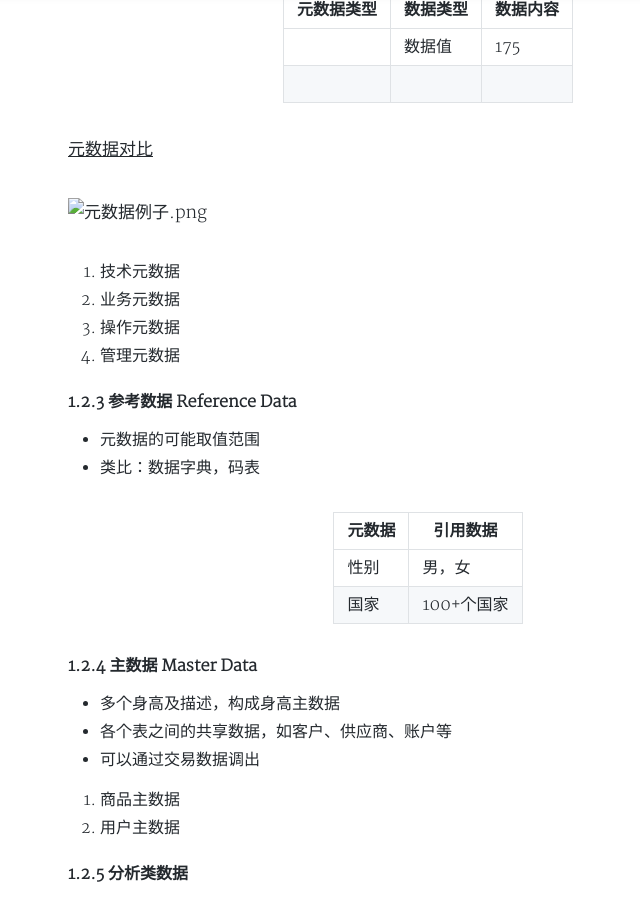
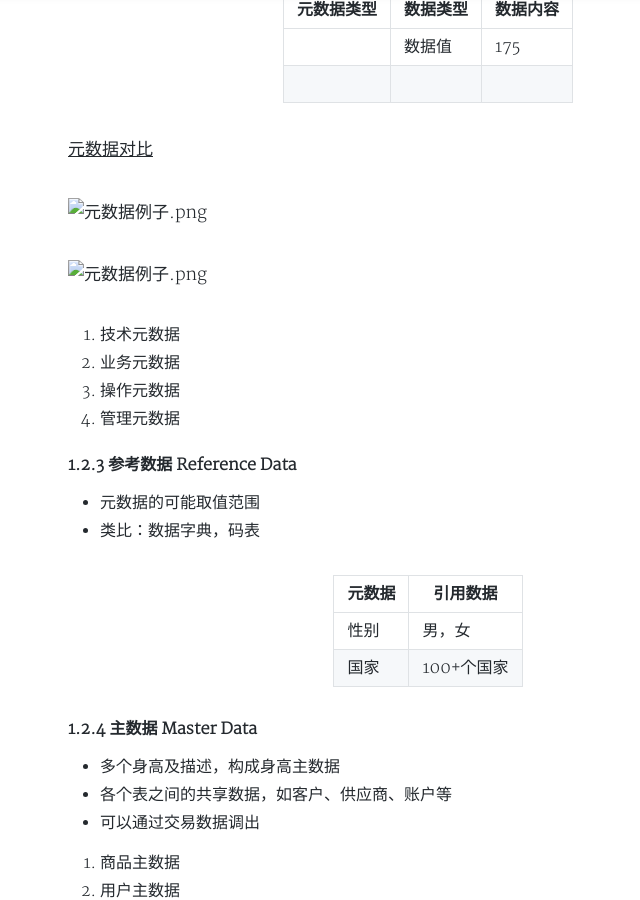
Before and after one commit to izrchen/blog, a Jekyll site: the page built from _posts/2022-04-20-数据治理.html, in a window 1280 px wide and 900 px high, scrolled down 1171 px. Shown: the whole window, without its empty margins (212-852 px from the left). Built offline with Jekyll 4.4.1, drawn with Linux system fonts in a browser that asks for light colours; nearby versions of some CDN libraries; a style sheet for code colours, icons or effects is not loaded.

Commit message:
测试图片路径

```diff
--- a/_posts/2022-04-20-数据治理.html
+++ b/_posts/2022-04-20-数据治理.html
@@ -6,8 +6,8 @@ author: Nathan
 tags: job
 ---
 
-<div id="outline-container-org4be6bcf" class="outline-2">
-<h2 id="org4be6bcf"><span class="section-number-2">1</span> 概念</h2>
+<div id="outline-container-org496445a" class="outline-2">
+<h2 id="org496445a"><span class="section-number-2">1</span> 概念</h2>
 <div class="outline-text-2" id="text-1">
 </div>
 <div id="outline-container-org84adc54" class="outline-3">
@@ -131,8 +131,9 @@ tags: job
 </tbody>
 </table>
 <p>
-<a href="./images/%E5%85%83%E6%95%B0%E6%8D%AE%E7%AE%A1%E7%90%86.png">元数据对比</a>
+<a href="./images/%E5%85%83%E6%95%B0%E6%8D%AE%E4%BE%8B%E5%AD%90.png">元数据对比</a>
 <img src="./images/元数据例子.png" alt="元数据例子.png" />
+<img src="file:///blog/images/元数据例子.png" alt="元数据例子.png" />
 </p>
 </div>
 <ol class="org-ol">
@@ -312,7 +313,7 @@ tags: job
 <div class="outline-text-4" id="text-1-3-5">
 </div>
 <ol class="org-ol">
-<li><a id="org0c95b3b"></a>数据治理<br />
+<li><a id="org6156cf6"></a>数据治理<br />
 <div class="outline-text-5" id="text-1-3-5-1">
 <ul class="org-ul">
 <li>保障数据管理活动顺利开展的控制活动</li>
@@ -349,8 +350,8 @@ tags: job
 </ol>
 </div>
 </div>
-<div id="outline-container-org6156cf6" class="outline-3">
-<h3 id="org6156cf6"><span class="section-number-3">1.4</span> 数据治理</h3>
+<div id="outline-container-orgf3fc2d1" class="outline-3">
+<h3 id="orgf3fc2d1"><span class="section-number-3">1.4</span> 数据治理</h3>
 <div class="outline-text-3" id="text-1-4">
 </div>
 <div id="outline-container-org59ef6e2" class="outline-4">
@@ -408,8 +409,8 @@ tags: job
 </ol>
 </div>
 
-<div id="outline-container-orge21a097" class="outline-4">
-<h4 id="orge21a097"><span class="section-number-4">1.4.3</span> 步骤</h4>
+<div id="outline-container-orgbb0d3ae" class="outline-4">
+<h4 id="orgbb0d3ae"><span class="section-number-4">1.4.3</span> 步骤</h4>
 <div class="outline-text-4" id="text-1-4-3">
 <ul class="org-ul">
 <li>找症状，明确目标
@@ -448,8 +449,8 @@ tags: job
 </ul>
 </div>
 </div>
-<div id="outline-container-org553307b" class="outline-4">
-<h4 id="org553307b"><span class="section-number-4">2.1.2</span> 政务大数据中心资源池建设</h4>
+<div id="outline-container-orgc62be6a" class="outline-4">
+<h4 id="orgc62be6a"><span class="section-number-4">2.1.2</span> 政务大数据中心资源池建设</h4>
 <div class="outline-text-4" id="text-2-1-2">
 <ul class="org-ul">
 <li><a href="https://blog.csdn.net/hgstclyh/article/details/115658615">(18条消息) 政务数据里的基础库、主题库、专题库<sub>Leo笑的博客</sub>-CSDN博客<sub>主题库</sub></a></li>
@@ -542,8 +543,8 @@ tags: job
 <h3 id="orgadf8335"><span class="section-number-3">2.2</span> 工作内容</h3>
 <div class="outline-text-3" id="text-2-2">
 </div>
-<div id="outline-container-orgc62be6a" class="outline-4">
-<h4 id="orgc62be6a"><span class="section-number-4">2.2.1</span> 政务大数据中心资源池建设</h4>
+<div id="outline-container-org5754893" class="outline-4">
+<h4 id="org5754893"><span class="section-number-4">2.2.1</span> 政务大数据中心资源池建设</h4>
 <div class="outline-text-4" id="text-2-2-1">
 <ul class="org-ul">
 <li>数据调研</li>
@@ -656,7 +657,7 @@ tags: job
 <div class="outline-text-4" id="text-2-2-4">
 </div>
 <ol class="org-ol">
-<li><a id="orgb81a461"></a>元数据管理<br /></li>
+<li><a id="org158d9d7"></a>元数据管理<br /></li>
 <li><a id="orge4e374c"></a>数据元管理<br /></li>
 <li><a id="orgda7bfab"></a>数据质量管理<br /></li>
 <li><a id="org8d8d4f8"></a>数据架构设计<br /></li>
@@ -781,7 +782,7 @@ tags: job
 </li>
 <li><a id="orgbe6773e"></a>数据分析<br /></li>
 <li><a id="org2589fab"></a>数据挖掘<br /></li>
-<li><a id="org158d9d7"></a>元数据管理<br />
+<li><a id="org16d1100"></a>元数据管理<br />
 <div class="outline-text-6" id="text-3-1-2-6-4">
 <ul class="org-ul">
 <li>元数据：解释性数据，用于记录数据仓库中模型的定义，各层级间的映射关系；监控数据仓库的数据状态及ETL的任务运行状态</li>
@@ -946,7 +947,7 @@ tags: job
 </ul>
 </div>
 <ol class="org-ol">
-<li><a id="org496445a"></a>概念<br />
+<li><a id="org8ff1a28"></a>概念<br />
 <div class="outline-text-6" id="text-3-1-4-2-1">
 <ul class="org-ul">
 <li>数据立方体</li>
@@ -1214,8 +1215,8 @@ tags: job
 <h3 id="orge4eb3c0"><span class="section-number-3">3.2</span> 数据库</h3>
 <div class="outline-text-3" id="text-3-2">
 </div>
-<div id="outline-container-org2e761ae" class="outline-4">
-<h4 id="org2e761ae"><span class="section-number-4">3.2.1</span> 范式</h4>
+<div id="outline-container-orgb9baab1" class="outline-4">
+<h4 id="orgb9baab1"><span class="section-number-4">3.2.1</span> 范式</h4>
 <div class="outline-text-4" id="text-3-2-1">
 <ul class="org-ul">
 <li><a href="https://blog.csdn.net/Dove_Knowledge/article/details/71434960">(18条消息) 数据库-第一范式、第二范式、第三范式、BC范式、第四范式简析<sub>Yes</sub><sub>JiangShuai的博客</sub>-CSDN博客<sub>bc范式</sub></a></li>
@@ -1235,7 +1236,7 @@ tags: job
 <div class="outline-text-4" id="text-3-2-2">
 </div>
 <ol class="org-ol">
-<li><a id="orgbb0d3ae"></a>步骤<br />
+<li><a id="org990eadc"></a>步骤<br />
 <div class="outline-text-5" id="text-3-2-2-1">
 <ul class="org-ul">
 <li><a href="https://blog.csdn.net/Eason_oracle/article/details/52667628">数据库建模三步骤：概念模型-&gt;逻辑模型-&gt;物理模型</a></li>
@@ -1261,7 +1262,7 @@ tags: job
 <div class="outline-text-4" id="text-3-2-3">
 </div>
 <ol class="org-ol">
-<li><a id="orgb9baab1"></a>范式<br />
+<li><a id="org5b4ed9e"></a>范式<br />
 <div class="outline-text-5" id="text-3-2-3-1">
 <ul class="org-ul">
 <li><a href="https://blog.csdn.net/Dream_angel_Z/article/details/45175621">(18条消息) 数据库（第一范式，第二范式，第三范式）<sub>拾毅者的博客</sub>-CSDN博客<sub>范式</sub></a></li>
```
Also changed, not shown: 1 other file.
